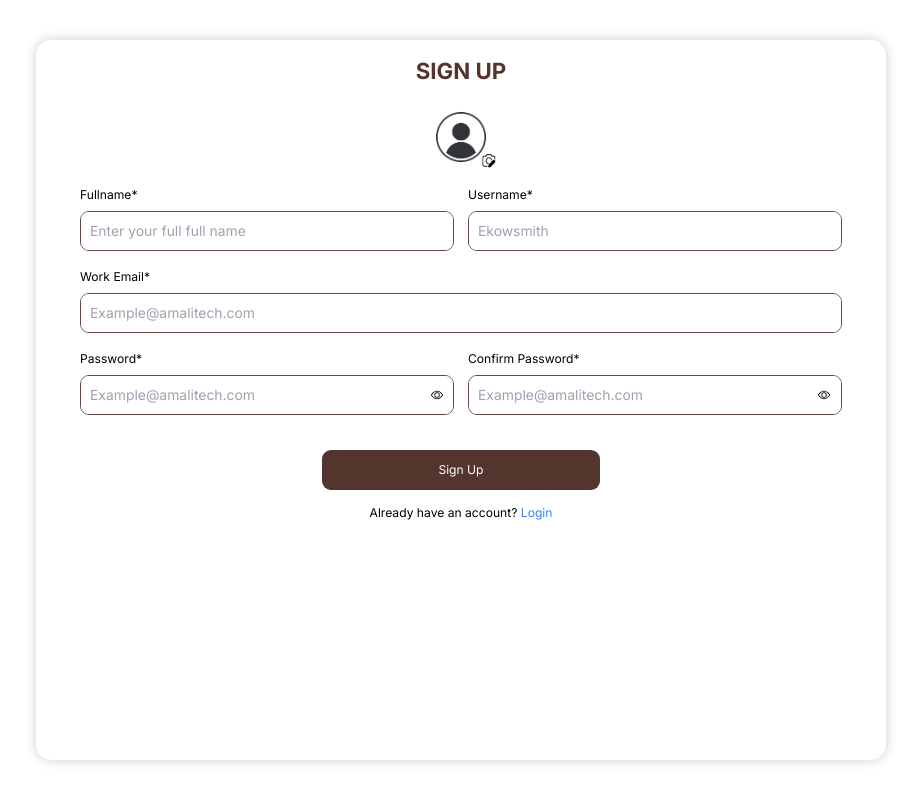
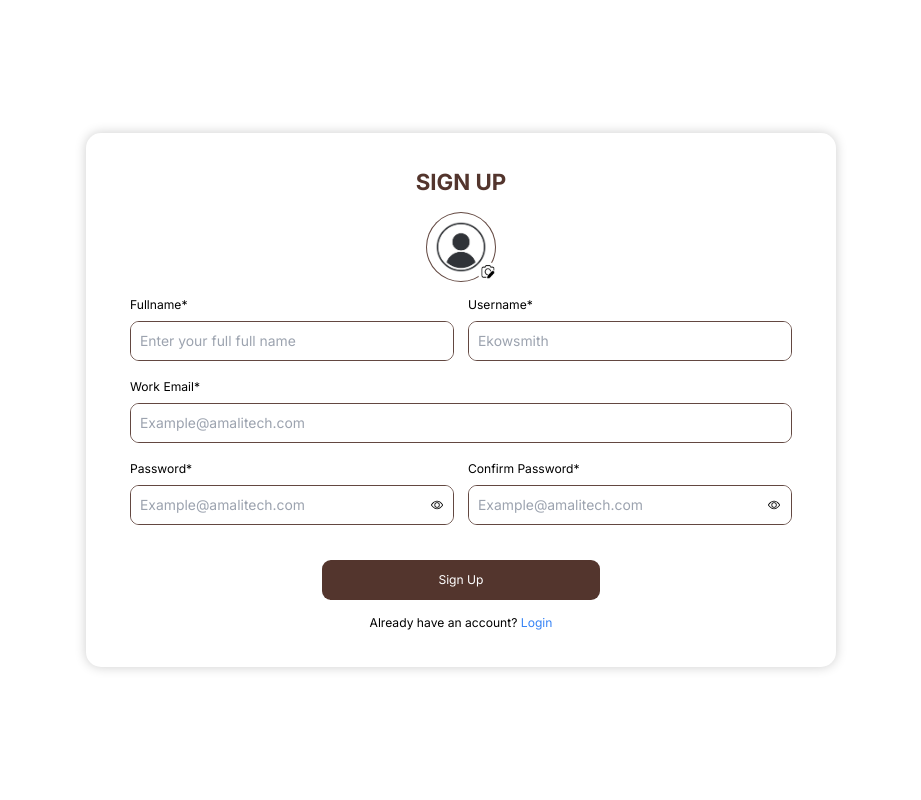
Before and after one commit to AmaliTech-Training-Academy/LetXChat, a React (Vite) app: page /signup in a window 1280 px wide. Shown: the whole page, without its empty margins (179-1100 px from the left). Built offline with nearby package versions, Linux system fonts and the light colour scheme.

Commit message:
Restyled admin login page

```diff
--- a/src/components/admin/Chatrooms.jsx
+++ b/src/components/admin/Chatrooms.jsx
@@ -9,7 +9,6 @@ import GridView from "./GridView";
 
 function Chatrooms({ currentChatrooms }) {
   const { isLoading } = useSelector((state) => state.admin);
-  // console.log(currentChatrooms)
 
   return (
     <div className="mt-11">
--- a/src/components/adminLogin/index.jsx
+++ b/src/components/adminLogin/index.jsx
@@ -8,7 +8,7 @@ import { Navigate } from "react-router";
 import Cookies from "js-cookie";
 import { toast } from "react-toastify";
 import { Link } from "react-router-dom";
-import { InputField } from "../../shared";
+import { Button, InputField } from "../../shared";
 
 
 
@@ -39,7 +39,7 @@ const AdminLogin = () => {
       .catch((error) => {
         const ERROR_MESSAGE = error.response.data.message;
         toast.warn(ERROR_MESSAGE);
-        console.log(error.response);
+        console.error(error.response);
       });
   };
 
@@ -67,15 +67,14 @@ const AdminLogin = () => {
   return (
     <main className="h-screen flex items-center justify-center">
       <form
-        className="w-[90vw] sm:w-[530px] h-[602px] bg-primary shadow-backgroundShadow rounded-[15px] px-[20px] pt-[68px]"
-        autoComplete="off"
+        className="w-[90vw] sm:w-[450px] h-max bg-primary shadow-backgroundShadow rounded-[15px] px-[20px] py-8"
         onSubmit={handleSubmit}
       >
         <h2 className="font-[inter] font-bold text-[22.2944px] leading-[27px] text-center text-brown uppercase mb-5">
           Admin Log In
         </h2>
 
-        <section className="flex flex-col w-full md:gap-[30px] mb-2">
+        <section className="flex flex-col w-full gap-3 md:gap-[30px] my-2">
           <InputField
             label="Email*"
             type="text"
@@ -100,7 +99,7 @@ const AdminLogin = () => {
             errorMessage={touched.password && errors.password}
           />
 
-          <section className="w-full mx-auto flex flex-col text-center gap-[1rem] mb-[2rem]">
+          <section className="w-full mx-auto flex flex-col text-center gap-[1rem] my-[1rem]">
             <Button>{isSubmitting ? "Loading" : "Log In"}</Button>
           </section>
         </section>
--- a/src/components/login/Login.jsx
+++ b/src/components/login/Login.jsx
@@ -50,15 +50,16 @@ const Login = () => {
   return (
     <main className="h-screen w-screen flex items-center justify-center">
       <form
-        autoComplete="off"
         onSubmit={handleSubmit}
-        className="w-[90vw] md:w-[550px] h-max md:h-[602px] bg-primary shadow-backgroundShadow rounded-[15px] py-5 sm:py-0 px-5 flex items-center flex-col justify-center"
+        className="w-[90vw] md:w-[550px] h-max bg-primary shadow-backgroundShadow rounded-[15px] py-8 sm:py-0 px-5 flex items-center flex-col justify-center"
       >
         <h2 className="font-[inter] font-bold text-[22.2944px] leading-[27px] text-center text-brown uppercase mb-5">
           Log In
         </h2>
 
         <section className="flex flex-col w-full md:gap-[30px] mb-2">
+          <div className="mb-4">
+
           <InputField
             type="text"
             label="Email/ Chat ID*"
@@ -81,16 +82,19 @@ const Login = () => {
             errorMessage={touched.password && errors.password}
             placeholder="Enter password"
           />
+            </div>
 
           <Button type="submit">
             {loading || isSubmitting ? "Loading..." : "Log In"}
           </Button>
 
           <div className=" flex flex-col items-center gap-3 mt-3 sm:mt-0">
-
             <p>
               Don't have an account?{" "}
-            <Link to="/signup" style={{ color: "#3683F5", cursor: "pointer" }}>
+              <Link
+                to="/signup"
+                style={{ color: "#3683F5", cursor: "pointer" }}
+              >
                 Sign Up
               </Link>
             </p>
--- a/src/components/signup/SignUp.jsx
+++ b/src/components/signup/SignUp.jsx
@@ -11,14 +11,7 @@ import { Link } from "react-router-dom";
 import { Avatar, Button, InputField } from "../../shared";
 
 const SignUp = () => {
-  // Show Password
-  const [showPassword, setShowPassword] = useState(false);
-  const handleShowPassword = () => setShowPassword((show) => !show);
 
-  const [showpassword_confirmation, setShowpassword_confirmation] =
-    useState(false);
-  const handleShowpassword_confirmation = () =>
-    setShowpassword_confirmation((show) => !show);
 
   // Upload Image
   const [imagePreview, setImagePreview] = useState(null);
@@ -79,8 +72,7 @@ const SignUp = () => {
   return (
     <main className="w-screen h-screen bg-white flex items-center justify-center overflow-x-hidden">
       <form
-        className="h-[90vh] flex-col py-5 overflow-y-scroll sm:overflow-y-visible my-[24px] w-[90vw] md:w-[85vw] lg:w-[850px] shadow-backgroundShadow rounded-[15px]"
-        autoComplete="off"
+        className="h-[90vh] md:h-max flex-col py-10 overflow-y-scroll sm:overflow-y-visible  w-[90vw] md:w-[85vw] lg:w-[750px] shadow-backgroundShadow rounded-[15px]"
         onSubmit={handleSubmit}
       >
         <h2 className="font-bold text-[22.2944px] leading-[27px] text-brown text-center uppercase  mb-5">
@@ -88,10 +80,7 @@ const SignUp = () => {
         </h2>
         <div className="w-full h-max text-center">
             <label htmlFor="image">
-          <div className="w-[70px] h-[70px] mx-auto rounded-full relative mb-4  bg-avatar bg-no-repeat bg-center bg-cover">
-            {/* <img src={AvatarImg} alt="avatar" className="w-full h-full rounded-full absolute" /> */}
-
-
+          <div className="w-[70px] h-[70px] mx-auto rounded-full relative mb-4 border bg-avatar bg-no-repeat bg-center bg-cover border-borderColor">
 
               {imagePreview && (
                   <Avatar
@@ -198,7 +187,7 @@ const SignUp = () => {
             </div>
           </section>
 
-          <section className="w-full mx-auto flex flex-col gap-[1rem] my-[2rem] text-center">
+          <section className="w-full mx-auto flex flex-col gap-[1rem] mt-[2rem] text-center">
             <Button type="submit">
               {loading || isSubmitting ? "Loading..." : "Sign Up"}
             </Button>
--- a/src/shared/index.jsx
+++ b/src/shared/index.jsx
@@ -35,6 +35,7 @@ export const InputField = ({
           onBlur={onBlur}
           onChange={onChange}
           touched={touched}
+          autoComplete='true'
         />
         {type === "password" && (
           <div
@@ -63,7 +64,6 @@ export const Button = ({ children, type }) => {
 
 export const Avatar = ({ image, alt }) => {
 
-  console.log(image);
 
   return (
 
```
Also changed, not shown: src/index.css (+6 -6 lines). Lines whose indentation alone changed are shown as unchanged.
